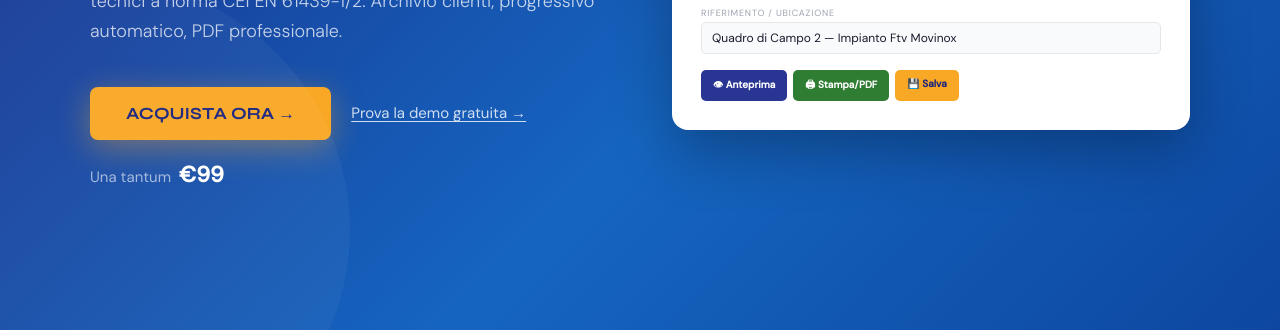
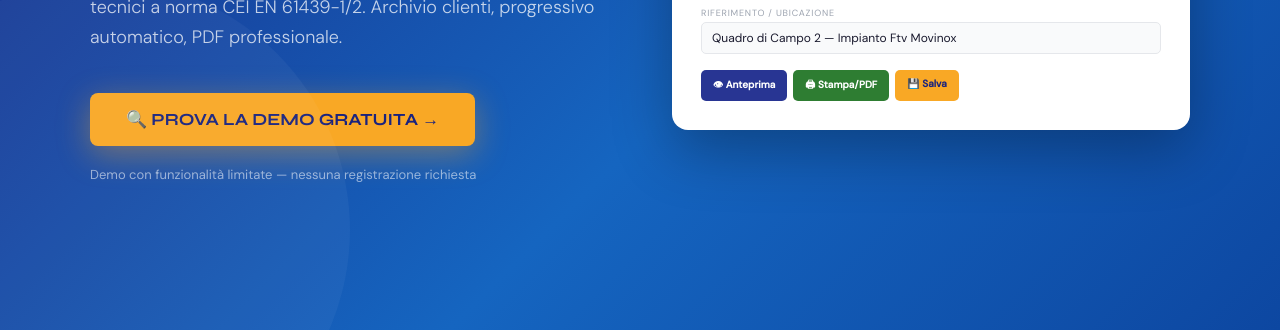
Before and after one commit to elettromeccanicamarino/certificazione-quadri-landing, a website: page public/index.html in a window 1280 px wide. Shown: the part 470-800 px from the top of the page. Drawn offline with Linux system fonts and the light colour scheme.

Commit message:
Update index.html

```diff
--- a/public/index.html
+++ b/public/index.html
@@ -224,9 +224,8 @@ footer a:hover{color:var(--giallo);}
       <h1>Certificati CEI 61439<br><span>in 3 minuti.</span></h1>
       <p class="hero-sub">Genera dichiarazioni di conformità, rapporti di prova e dati tecnici a norma CEI EN 61439-1/2. Archivio clienti, progressivo automatico, PDF professionale.</p>
       <div class="hero-cta-group">
-        <a href="https://paypal.me/conformitquadri/99EUR" target="_blank" class="btn-primary">ACQUISTA ORA →</a>
-        <a href="https://conformit-quadri-production.up.railway.app/?demo" target="_blank" style="color:rgba(255,255,255,0.8);font-size:15px;text-decoration:underline;text-underline-offset:3px;">Prova la demo gratuita →</a>
-        <div class="prezzo-hero">Una tantum &nbsp;<strong>€99</strong></div>
+        <a href="https://conformit-quadri-production.up.railway.app/?demo" target="_blank" class="btn-primary">🔍 PROVA LA DEMO GRATUITA →</a>
+        <div class="prezzo-hero" style="font-size:13px;color:rgba(255,255,255,0.55);">Demo con funzionalità limitate — nessuna registrazione richiesta</div>
       </div>
     </div>
     <div class="hero-visual">
```
